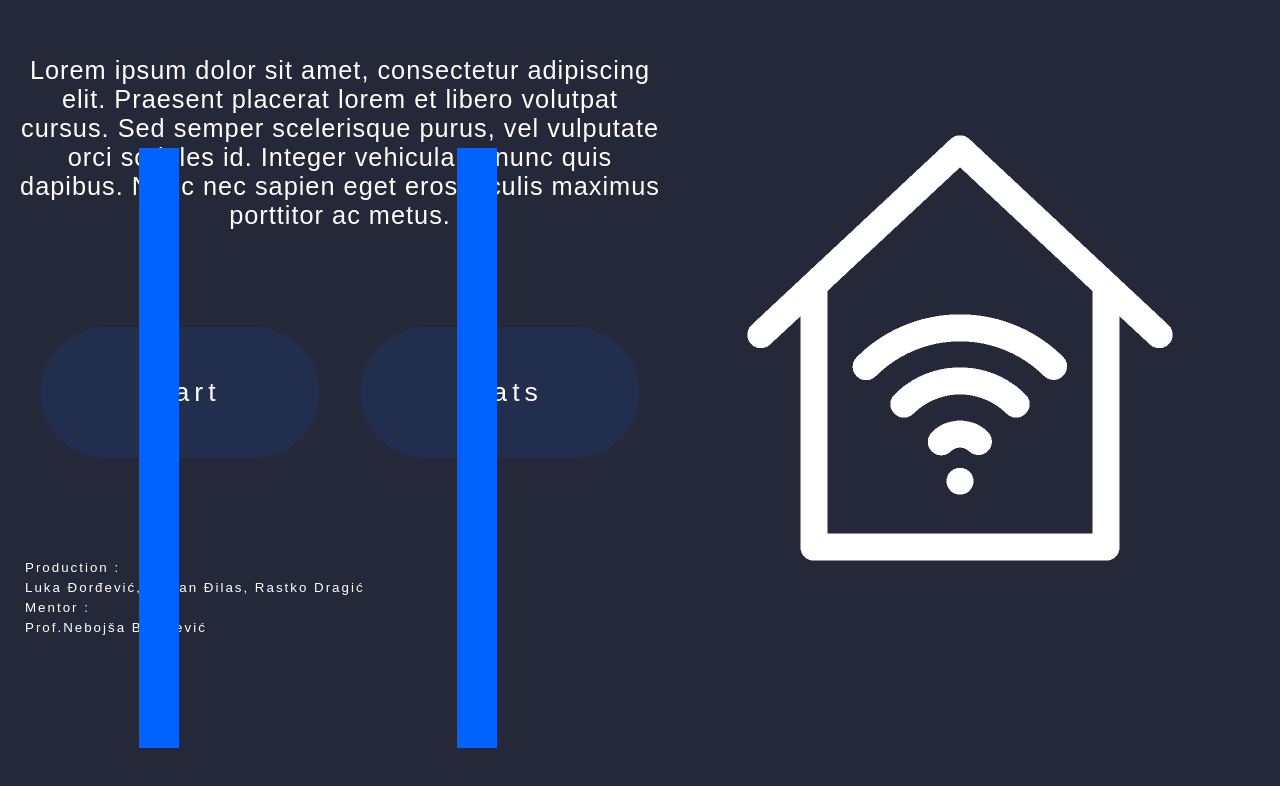
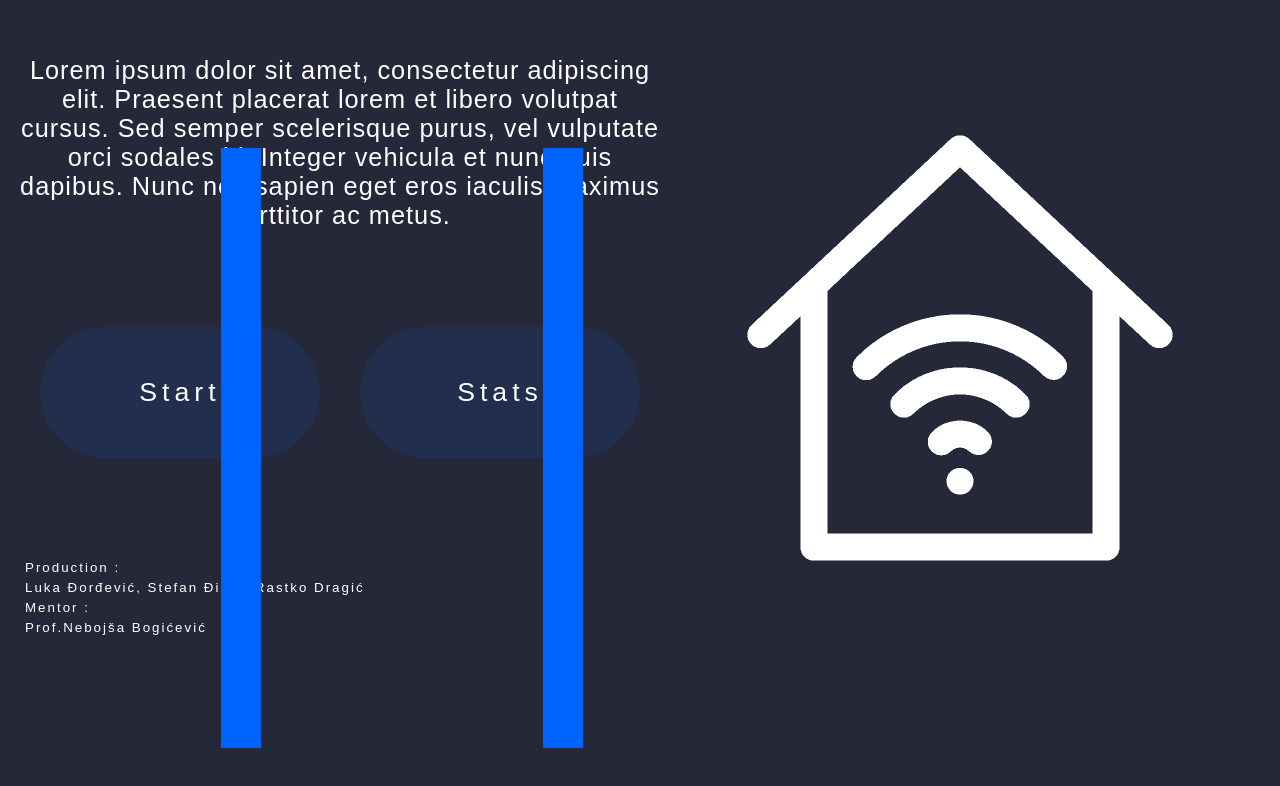
Before and after one commit to ETS-Smart-House/SmartHouseClient, a plain HTML site: page welcome page/index.html in a window 1280 px wide. Shown: the part 102-888 px from the top of the page. Drawn offline with Linux system fonts and the light colour scheme.

Commit message:
Update style.css

```diff
--- a/welcome page/style.css
+++ b/welcome page/style.css
@@ -59,7 +59,6 @@ a{
     letter-spacing: 5px;
     border-radius: 70px;
     transition: 1s;
-    overflow: hidden;
 }
 
 section .box1 ul li a:hover{
@@ -70,7 +69,7 @@ section .box1 ul li a:hover{
                 0 0 100px var(--color);
 }
 
-a::before{
+a::after{
     content: "";
     position: absolute;
     top: 250px;
@@ -103,8 +102,6 @@ section .box1 .production p{
 .typing3,
 .typing4 {
     white-space: nowrap;
-    overflow: hidden;
-
     font-size: 10pt;
     visibility: hidden;
     margin: 5px;
```
